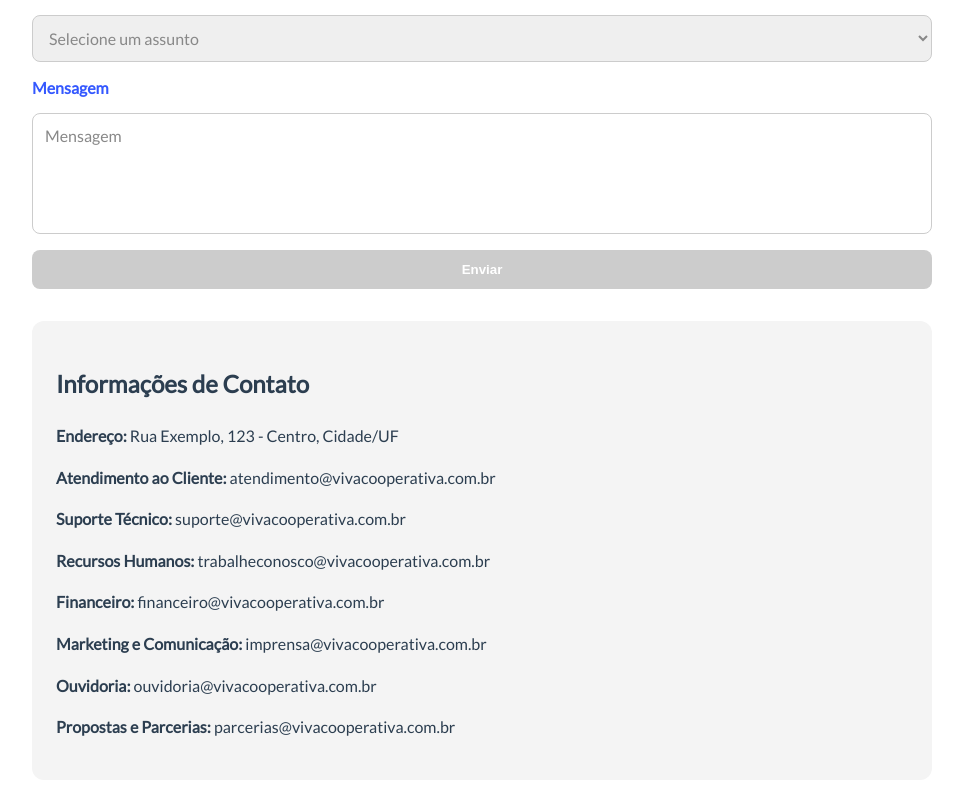
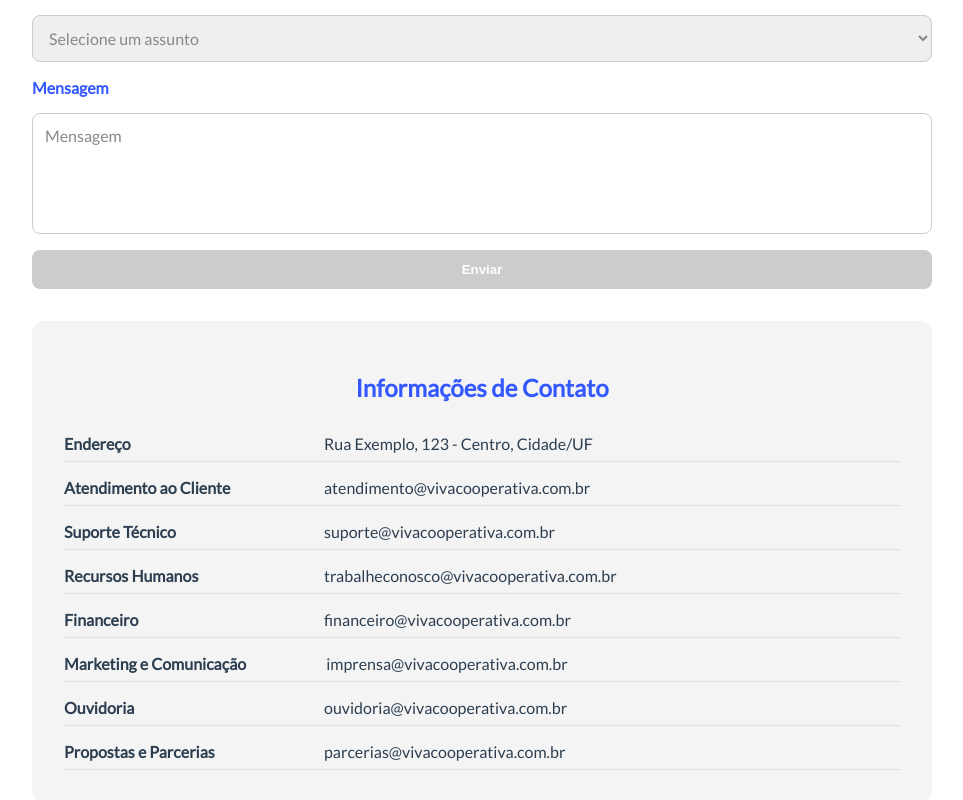
Before and after one commit to joaopedro1422/VivaCoop, an Angular app: page /contato in a window 1280 px wide. Shown: the part 520-1320 px from the top of the page, without its empty margins (158-1121 px from the left). Built offline with nearby package versions, Linux system fonts and the light colour scheme.

Commit message:
:sparkles: feat: Estilização no card de Informações de Contato

```diff
--- a/src/app/contato/contato.component.css
+++ b/src/app/contato/contato.component.css
@@ -69,12 +69,35 @@
 	}
 
 	.info-contato {
-	  margin-top: 2rem;
-	  background-color: #f4f4f4;
-	  padding: 1.5rem;
-	  border-radius: 12px;
-	  line-height: 1.6;
-	}
+		margin-top: 2rem;
+		background-color: #f4f4f4;
+		padding: 2rem;
+		border-radius: 12px;
+		display: flex;
+		flex-direction: column;
+		gap: 1rem;
+
+		h2 {
+		  color: #3458ff;
+		  text-align: center;
+		  margin-bottom: 1rem;
+		}
+
+		p {
+		  display: flex;
+		  flex-wrap: wrap;
+		  gap: 5rem;
+		  border-bottom: 1px solid #e0e0e0;
+		  padding-bottom: 0.5rem;
+		  margin: 0;
+
+		  strong {
+			color: #2c3e50;
+			min-width: 180px;
+		  }
+		}
+	  }
+
 
 	.mapa {
 	  margin-top: 2rem;
--- a/src/app/contato/contato.component.html
+++ b/src/app/contato/contato.component.html
@@ -29,14 +29,14 @@
 
 	<div class="info-contato">
 	  <h2>Informações de Contato</h2>
-	  <p><strong>Endereço:</strong> Rua Exemplo, 123 - Centro, Cidade/UF</p>
-	  <p><strong>Atendimento ao Cliente:</strong> atendimento&#64;vivacooperativa.com.br</p>
-	  <p><strong>Suporte Técnico:</strong> suporte&#64;vivacooperativa.com.br</p>
-	  <p><strong>Recursos Humanos:</strong> trabalheconosco&#64;vivacooperativa.com.br</p>
-	  <p><strong>Financeiro:</strong> financeiro&#64;vivacooperativa.com.br</p>
-	  <p><strong>Marketing e Comunicação:</strong> imprensa&#64;vivacooperativa.com.br</p>
-	  <p><strong>Ouvidoria:</strong> ouvidoria&#64;vivacooperativa.com.br</p>
-	  <p><strong>Propostas e Parcerias:</strong> parcerias&#64;vivacooperativa.com.br</p>
+	  <p><strong>Endereço</strong> Rua Exemplo, 123 - Centro, Cidade/UF</p>
+	  <p><strong>Atendimento ao Cliente</strong> atendimento&#64;vivacooperativa.com.br</p>
+	  <p><strong>Suporte Técnico</strong> suporte&#64;vivacooperativa.com.br</p>
+	  <p><strong>Recursos Humanos</strong> trabalheconosco&#64;vivacooperativa.com.br</p>
+	  <p><strong>Financeiro</strong> financeiro&#64;vivacooperativa.com.br</p>
+	  <p><strong>Marketing e Comunicação</strong> imprensa&#64;vivacooperativa.com.br</p>
+	  <p><strong>Ouvidoria</strong> ouvidoria&#64;vivacooperativa.com.br</p>
+	  <p><strong>Propostas e Parcerias</strong> parcerias&#64;vivacooperativa.com.br</p>
 	</div>
 
 	<div class="mapa">
```
